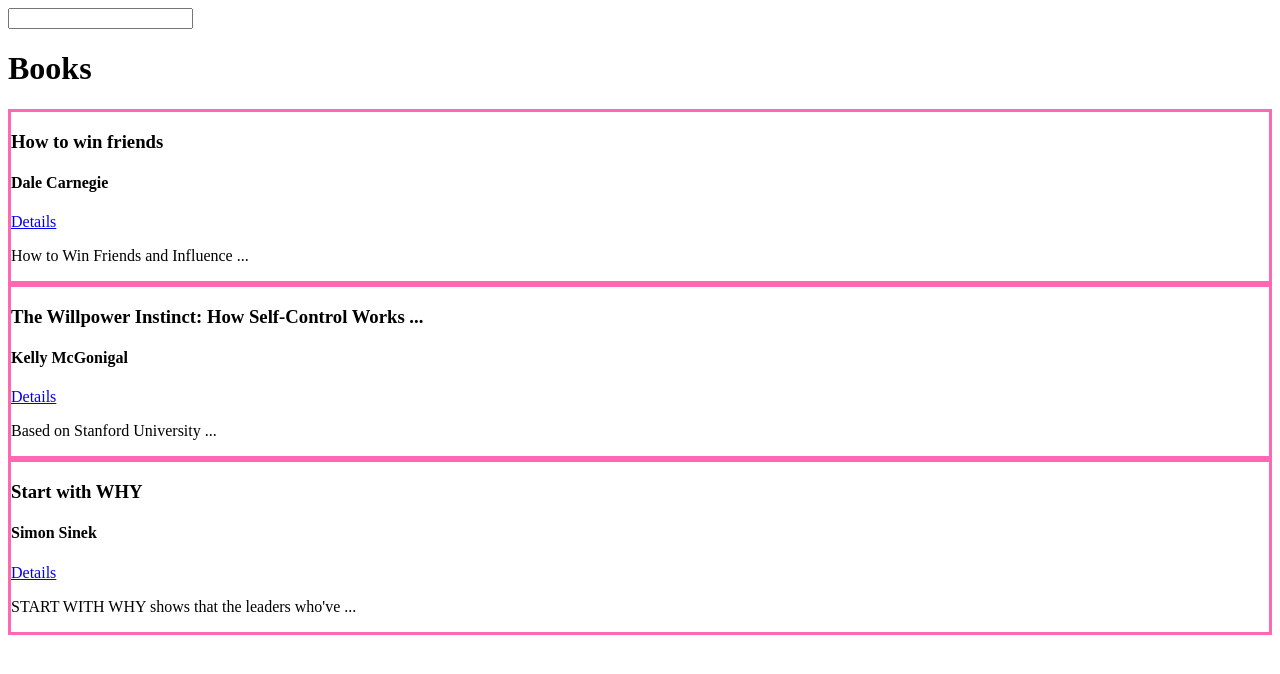
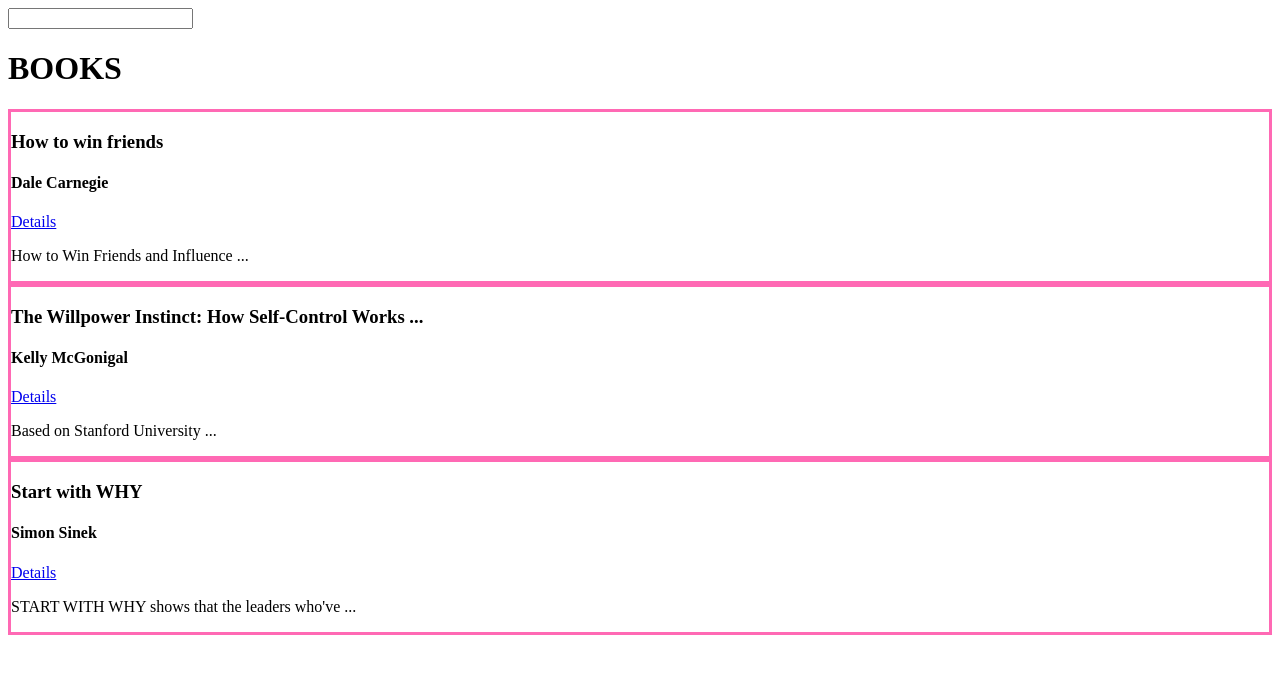
Before and after one commit to web-dave/bookmonkey-client, an Angular app: page / in a window 1280 px wide. Shown: the top 674 px of the page. Built offline with nearby package versions, Linux system fonts and the light colour scheme.

Commit message:
uppcase pipe

```diff
--- a/src/app/app.component.html
+++ b/src/app/app.component.html
@@ -5,7 +5,7 @@
 
 @for (book of books | bookFilter: searchString; track book.title) {
   @if ($first) {
-    <h1>Books</h1>
+    <h1>{{ "Books" | uppercase }}</h1>
   }
   <app-book-card
     [content]="book"
```
Also changed, not shown: src/app/app.component.ts (+8 -2 lines).
